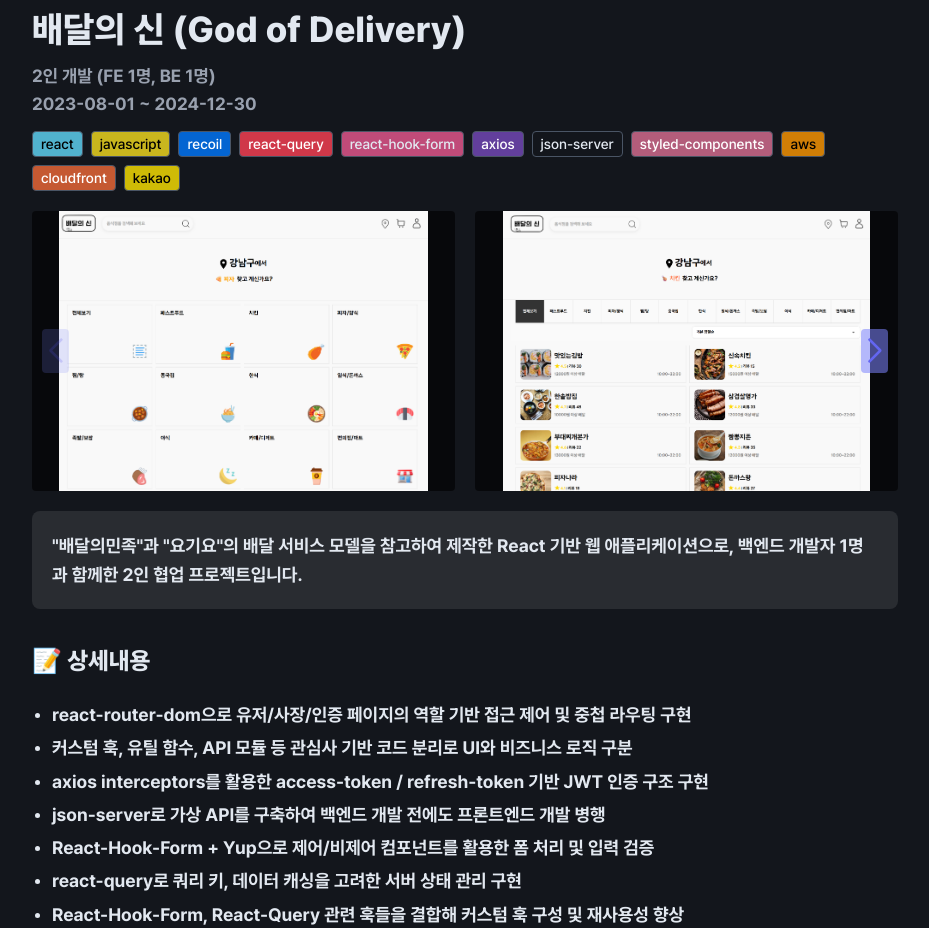
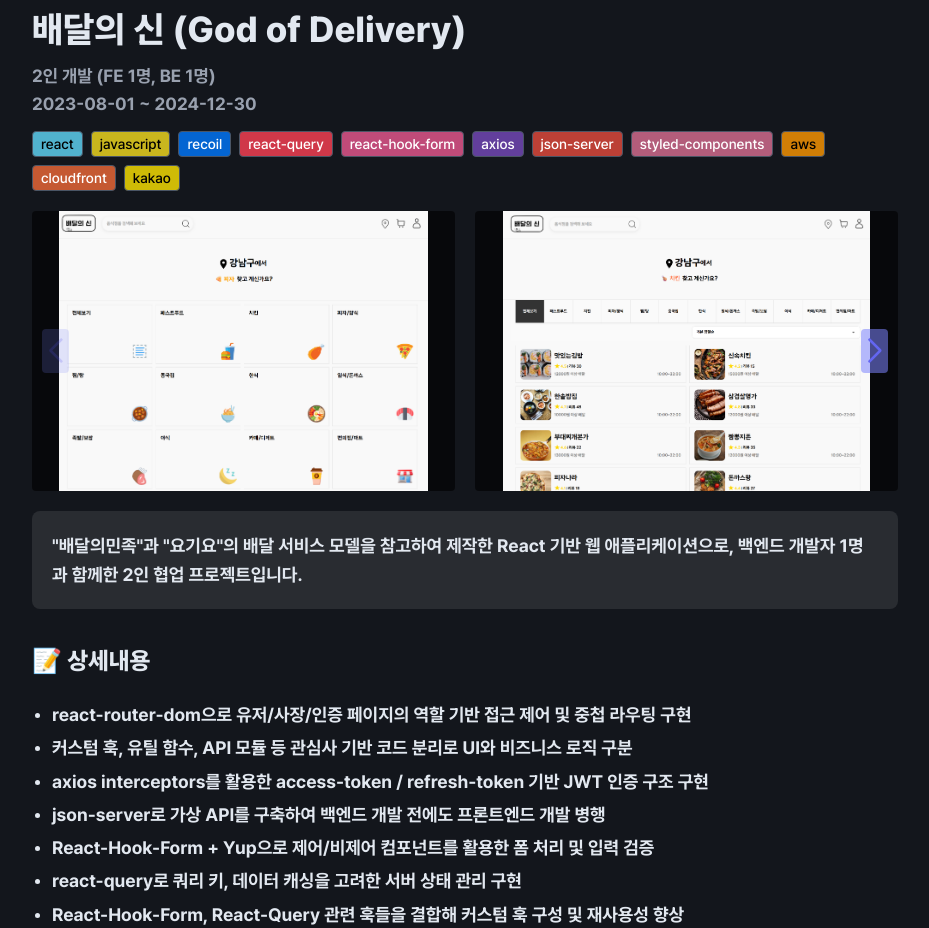
Before and after one commit to sanghyeonLee2/sanghyeon.dev, a Next.js app: page / in a window 1280 px wide. Shown: the part 3360-4288 px from the top of the page, without its empty margins (175-1104 px from the left). Built offline with nearby package versions, Linux system fonts and the light colour scheme; a web font is replaced by a local one.

Commit message:
feat: json-server 색상 변수 추가 및 다크 모드에서의 투명도 조정

```diff
--- a/src/styles/theme.css
+++ b/src/styles/theme.css
@@ -91,6 +91,10 @@
   --kakao-text: #000;
 
   --react-hook-form: #ec5990;
+  --react-hook-form-text: #fff;
+
+  --json-server: #e74c3c;
+  --json-server-text: #fff;
 
   --zustand: #000000;
   --pytorch: #ee4c2c;
@@ -213,6 +217,10 @@ html.dark {
   --cloudfront-text: #fff;
 
   --react-hook-form: #ec5990cc;
+  --react-hook-form-text: #fff;
+
+  --json-server: #e74c3ccc;
+  --json-server-text: #fff;
 
   --zustand: #000000cc;
   --pytorch: #ee4c2ccc;
```
